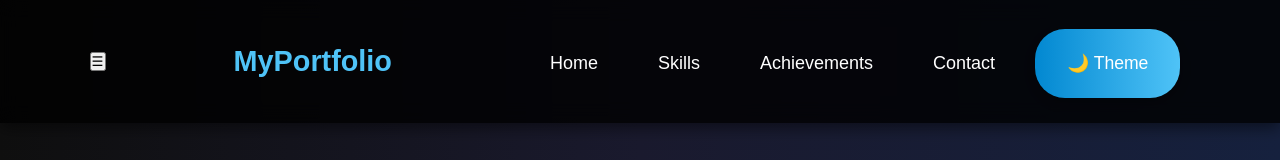
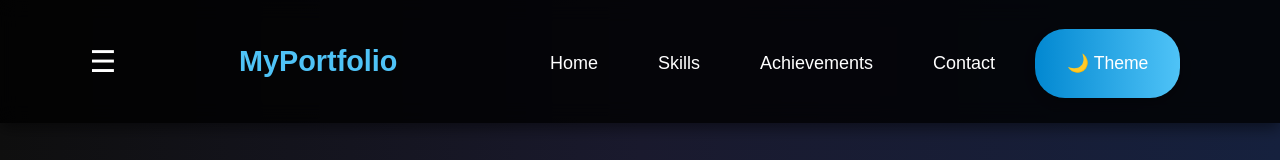
Before and after one commit to akshat23yash15-creator/task1, a plain HTML site: page index.html in a window 1280 px wide. Shown: the top 160 px of the page. Drawn offline with Linux system fonts and the light colour scheme.

Commit message:
change in icon if hamburger

```diff
--- a/style.css
+++ b/style.css
@@ -80,6 +80,14 @@
 
   .nav-links a:hover::after {
     width: 100%;
+  }
+   #hamburger {
+    display: flex;
+    font-size: 30px;
+    color: #fff;
+    background: none;
+    border: none;
+    cursor: pointer;
   }
 
   section {
```
